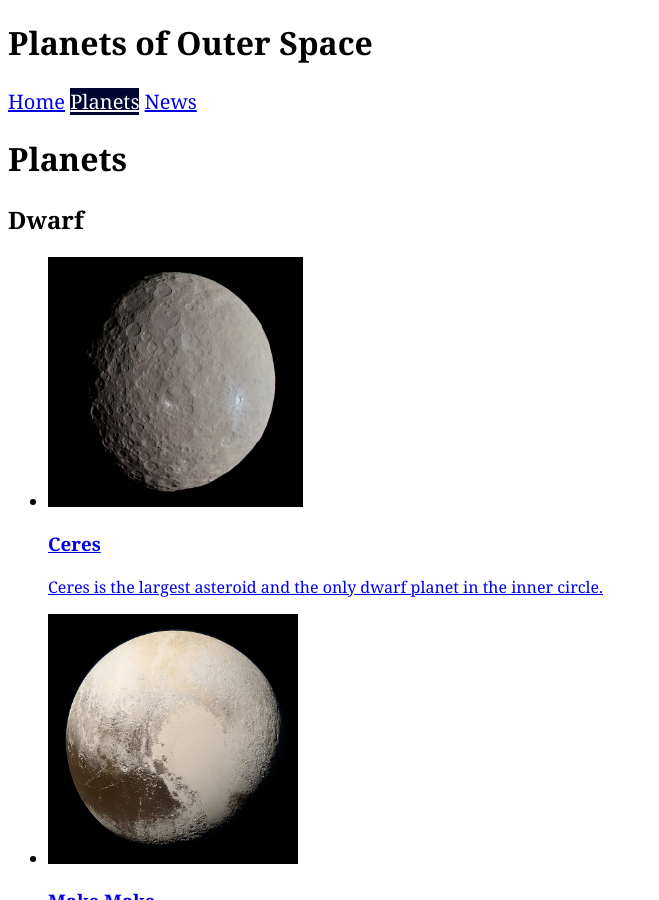
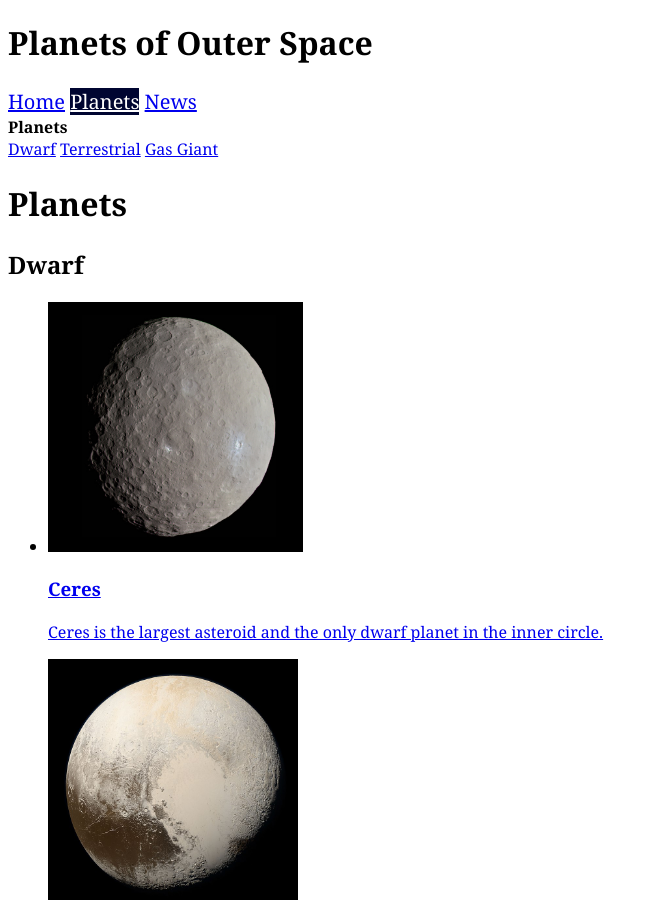
Before and after one commit to insubstudios/fuzzy-planet, a Jekyll site: the page built from planets/index.html, in a window 1280 px wide and 900 px high. Shown: the whole window, without its empty margins (0-659 px from the left). Built offline with Jekyll 4.4.1, drawn with Linux system fonts in a browser that asks for light colours.

Commit message:
added planets layout and subnav

```diff
--- a/_layouts/planet.html
+++ b/_layouts/planet.html
@@ -1,5 +1,5 @@
 ---
-layout: default
+layout: planets
 ---
 
 <h1>{{page.title}}</h1>
--- /dev/null
+++ b/_layouts/planets.html
@@ -0,0 +1,18 @@
+---
+layout: default
+---
+
+<strong>Planets</strong>
+
+<nav>
+	<ul class="nav">
+		{% for planet in site.data.planet-types %}
+		<li>
+			<a href="{{site.baseurl}}/planets/{{planet.folder}}/"
+			 class="{% if page.path contains planet.folder %}current{% endif %}">{{planet.title}}</a>
+		</li>
+		{% endfor %}
+	</ul>
+</nav>
+
+{{content}}
--- a/planets/dwarf/index.html
+++ b/planets/dwarf/index.html
@@ -1,5 +1,5 @@
 ---
-layout: default
+layout: planets
 ---
 
 <main>
--- a/planets/gas-giant/index.html
+++ b/planets/gas-giant/index.html
@@ -1,5 +1,5 @@
 ---
-layout: default
+layout: planets
 ---
 
 <main>
--- a/planets/index.html
+++ b/planets/index.html
@@ -1,5 +1,5 @@
 ---
-layout: default
+layout: planets
 ---
 
 <main>
--- a/planets/terrestrial/index.html
+++ b/planets/terrestrial/index.html
@@ -1,5 +1,5 @@
 ---
-layout: default
+layout: planets
 ---
 
 <main>
```
